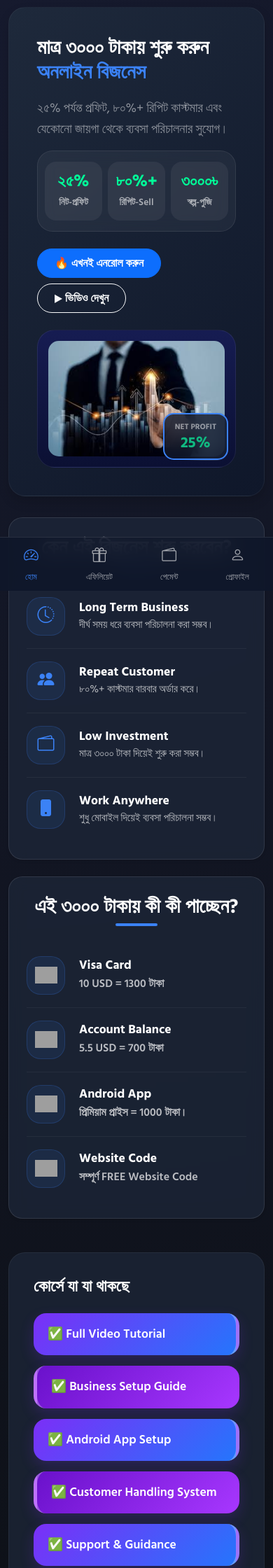
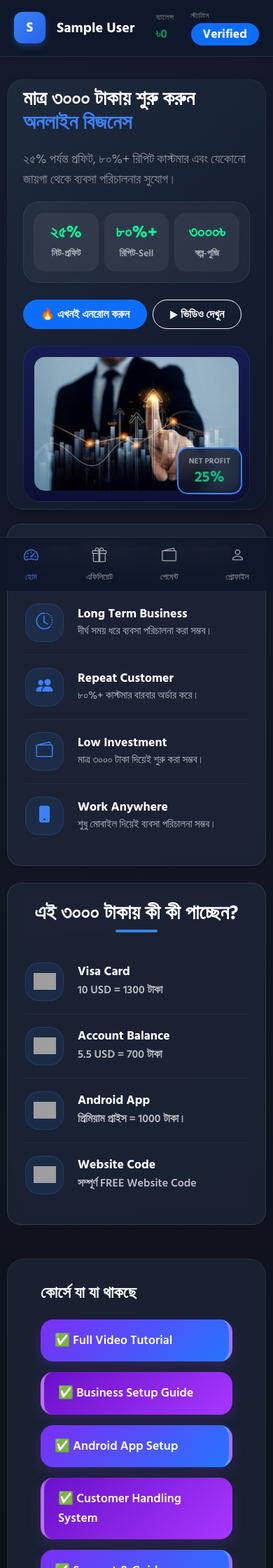
Before and after one commit to bamdyasin/coinbusiness, a PHP site: page /user/dashboard.php in a window 390 px wide. Shown: the top 2240 px of the page at 70% size. Run offline with PHP 8.4, Linux system fonts and the light colour scheme; the visitor is signed in with stand-in values (Sample User, id 1); grey boxes are pictures that could not be loaded.

Commit message:
design done

```diff
--- a/user/assets/css/dashboard-home.css
+++ b/user/assets/css/dashboard-home.css
@@ -2,9 +2,9 @@
 .hero-box {
     background: linear-gradient(135deg, #1e293b 0%, #0f172a 100%);
     border-radius: 24px;
-    padding: 40px;
+    padding: 10px;
     border: 1px solid rgba(255,255,255,0.05);
-    margin-bottom: 30px;
+    margin-bottom: 20px;
     position: relative;
     overflow: hidden;
 }
--- a/user/assets/css/dashboard.css
+++ b/user/assets/css/dashboard.css
@@ -2,24 +2,46 @@
 body {
     background-color: #0f172a;
     color: white;
-    padding-bottom: 80px;
-    padding-top: 10px; /* Reduced top padding for overall container alignment */
+    padding-bottom: 40px;
+    padding-top: 0;
+}
+
+/* User Topbar - Sticky at Top */
+.user-topbar {
+    background: #0f172a;
+    backdrop-filter: blur(15px);
+    border: 1px solid rgba(255, 255, 255, 0.1);
+    border-top: none;
+    border-radius: 0 0 20px 20px;
+    padding: 20px 30px;
+    position: sticky;
+    top: 0;
+    z-index: 1020;
+    margin-bottom: 2rem !important;
+    margin-left: -15px;
+    margin-right: -15px;
+    box-shadow: 0 10px 30px rgba(0,0,0,0.3);
 }
 
 .container.mt-4 {
-    margin-top: 1.5rem !important; /* Standardized top margin */
+    margin-top: 0 !important;
 }
 
-/* Sidebar and Main Content Alignment */
-.sidebar-col, .main-content-col {
-    padding-top: 0;
-    margin-top: 0;
+/* Sidebar Sticky */
+.sidebar-col {
+    position: sticky;
+    top: 110px;
+    height: calc(100vh - 150px);
+    z-index: 1010;
+    overflow-y: auto;
+    padding-bottom: 20px;
 }
 
-/* Ensure the first element in main content has no top margin to line up with sidebar card */
-.main-content-col > *:first-child {
-    margin-top: 0 !important;
-}
+.sidebar-col::-webkit-scrollbar { display: none; }
+.sidebar-col { -ms-overflow-style: none; scrollbar-width: none; }
+
+.main-content-col { padding-top: 0; }
+.main-content-col > *:first-child { margin-top: 0 !important; }
 
 .app-card {
     background: rgba(30, 41, 59, 0.7);
@@ -48,33 +70,64 @@ body {
 .sidebar-link i { margin-right: 15px; font-size: 1.2rem; }
 
 .bottom-nav {
-    position: fixed;
-    bottom: 0;
-    left: 0;
-    right: 0;
-    background: rgba(15, 23, 42, 0.9);
-    backdrop-filter: blur(15px);
+    position: fixed; bottom: 0; left: 0; right: 0;
+    background: rgba(15, 23, 42, 0.9); backdrop-filter: blur(15px);
     border-top: 1px solid rgba(255, 255, 255, 0.1);
-    display: flex;
-    justify-content: space-around;
-    padding: 10px 0;
-    z-index: 1000;
+    display: flex; justify-content: space-around; padding: 10px 0; z-index: 1030;
 }
 
 .bottom-nav-item {
-    color: rgba(255, 255, 255, 0.6);
-    text-decoration: none;
-    font-size: 0.75rem;
-    display: flex;
-    flex-direction: column;
-    align-items: center;
-    gap: 4px;
+    color: rgba(255, 255, 255, 0.6); text-decoration: none; font-size: 0.75rem;
+    display: flex; flex-direction: column; align-items: center; gap: 4px;
 }
-
 .bottom-nav-item.active { color: #3b82f6; }
 .bottom-nav-item i { font-size: 1.3rem; }
 
+.topbar-avatar {
+    width: 45px; height: 45px;
+    background: linear-gradient(135deg, #3b82f6 0%, #2563eb 100%);
+    border-radius: 12px; display: flex; align-items: center; justify-content: center;
+    font-weight: 800; font-size: 1.2rem; color: white;
+    box-shadow: 0 4px 10px rgba(59, 130, 246, 0.3);
+}
+
+.topbar-stat small { font-size: 0.7rem; text-transform: uppercase; letter-spacing: 0.5px; }
+.topbar-stat span { font-size: 1.1rem; }
+
+/* Responsive Full Width logic */
 @media (max-width: 991px) {
+    .container {
+        max-width: 100% !important;
+        padding-left: 0 !important;
+        padding-right: 0 !important;
+    }
+    .row {
+        margin-left: 0 !important;
+        margin-right: 0 !important;
+    }
+    .main-content-col {
+        padding-left: 15px !important;
+        padding-right: 15px !important;
+        width: 100% !important;
+    }
     .sidebar-col { display: none; }
-    body { padding-top: 10px; }
+    .user-topbar {
+        position: sticky;
+        top: 0;
+        margin-top: 0;
+        margin-left: 0 !important;
+        margin-right: 0 !important;
+        border-radius: 0;
+        border-left: none;
+        border-right: none;
+    }
 }
+
+@media (max-width: 576px) {
+    .user-topbar { padding: 15px 20px; }
+    .topbar-stat.border-start { border-left: none !important; padding-left: 0 !important; }
+    .main-content-col {
+        padding-left: 10px !important;
+        padding-right: 10px !important;
+    }
+}
--- a/user/user-header.php
+++ b/user/user-header.php
@@ -34,6 +34,37 @@ $root_path = isset($root_path) ? $root_path : '../';
 
 <?php if (isset($show_sidebar) && $show_sidebar): ?>
 <div class="container mt-4">
+    <?php if (isset($user)): ?>
+    <!-- User Topbar (Full Width) -->
+    <div class="user-topbar mb-4 shadow-sm">
+        <div class="d-flex justify-content-between align-items-center flex-wrap gap-3">
+            <div class="d-flex align-items-center gap-3">
+                <div class="topbar-avatar">
+                    <?php echo strtoupper(substr($user['name'], 0, 1)); ?>
+                </div>
+                <div>
+                    <h5 class="mb-0 fw-bold"><?php echo $user['name']; ?></h5>
+                    <small class="text-white-50"><?php echo $user['phone']; ?></small>
+                </div>
+            </div>
+            <div class="d-flex align-items-center gap-4 flex-wrap">
+                <div class="topbar-stat">
+                    <small class="text-white-50 d-block">ব্যালেন্স</small>
+                    <span class="fw-bold text-success">৳<?php echo number_format($user['balance'], 0); ?></span>
+                </div>
+                <div class="topbar-stat border-start ps-4 border-secondary border-opacity-25">
+                    <small class="text-white-50 d-block">স্ট্যাটাস</small>
+                    <?php if ($user['payment_status'] == 'Paid'): ?>
+                        <span class="badge bg-warning text-dark rounded-pill px-3">Premium</span>
+                    <?php else: ?>
+                        <span class="badge bg-primary rounded-pill px-3 border border-primary border-opacity-25">Verified</span>
+                    <?php endif; ?>
+                </div>
+            </div>
+        </div>
+    </div>
+    <?php endif; ?>
+
     <div class="row g-4">
         <!-- Sidebar -->
         <div class="col-lg-3 sidebar-col">
```
